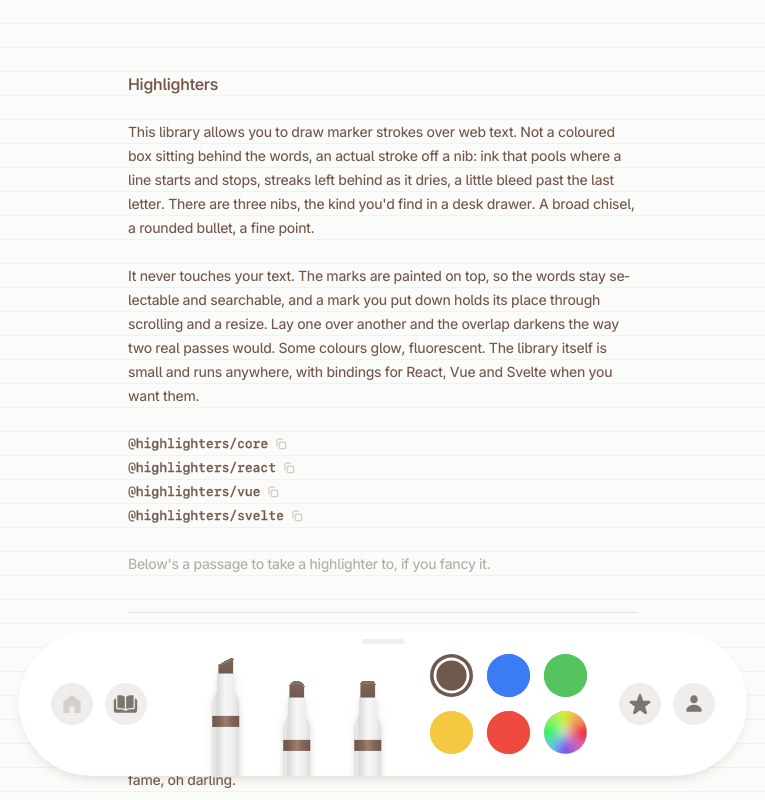
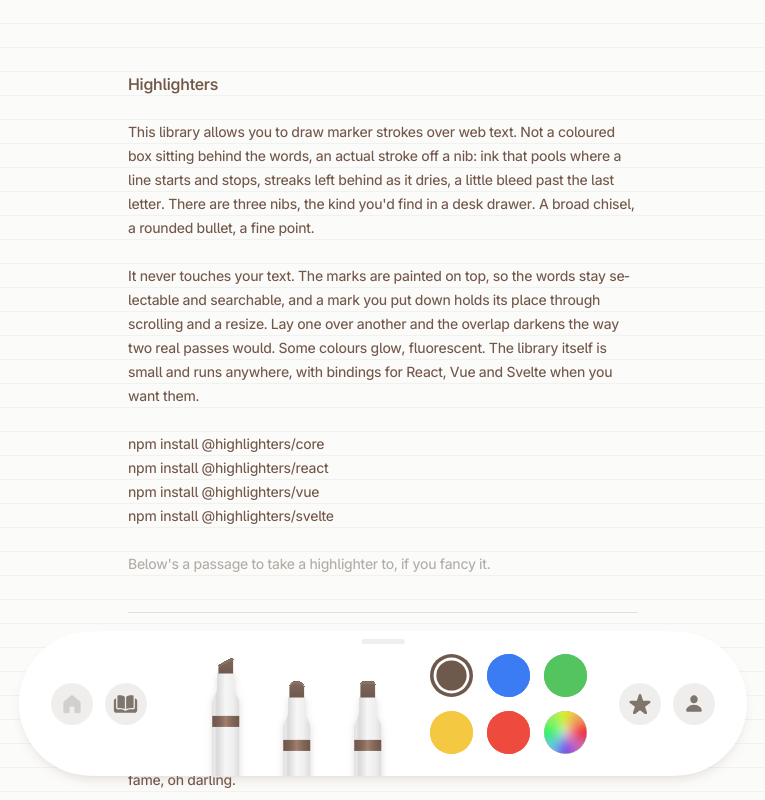
Before and after one commit to JaceThings/Highlighters, a React (Vite) app in the folder apps/website/: page / in a window 1280 px wide. Shown: the top 800 px of the page, without its empty margins (257-1022 px from the left). Built offline with nearby package versions, Linux system fonts and the light colour scheme.

Commit message:
feat(website): replace package buttons with plain install commands

```diff
--- a/apps/website/src/components/CopyablePackages.tsx
+++ /dev/null
@@ -1,128 +0,0 @@
-import { useEffect, useRef, useState } from "react";
-
-// The npm packages, one per line — monospace, each row a click-to-copy control:
-// a faint copy glyph at the trailing edge brightens on hover/focus and flips to a
-// check for a beat after a copy.
-//
-// WEIGHT: only a single SF Mono 500 face is loaded and `font-synthesis: none` is
-// set globally, so font-weight can't thicken the names next to the Inter-500 body.
-// A hairline text-stroke (NAME_STROKE) adds the apparent weight — paint-only, so
-// the grid is untouched (each row stays h-6).
-
-const RESET_MS = 1600;
-const NAME_STROKE = "0.3px";
-
-// Hairline emboldening for the single-weight mono face — see the note above.
-const NAME_WEIGHT_STYLE = { WebkitTextStroke: `${NAME_STROKE} currentColor` } as const;
-
-export function CopyablePackages({ items }: { items: readonly string[] }) {
-  const [copied, setCopied] = useState<string | null>(null);
-  const timer = useRef<ReturnType<typeof setTimeout> | null>(null);
-
-  // Don't fire setState after unmount if a copy was the last thing that happened.
-  useEffect(() => () => {
-    if (timer.current) clearTimeout(timer.current);
-  }, []);
-
-  async function copy(name: string) {
-    try {
-      // Throws (TypeError) in insecure contexts where clipboard is undefined —
-      // caught below, so we never show a false "Copied".
-      await navigator.clipboard.writeText(name);
-    } catch {
-      return;
-    }
-    setCopied(name);
-    if (timer.current) clearTimeout(timer.current);
-    timer.current = setTimeout(() => setCopied(null), RESET_MS);
-  }
-
-  return (
-    <div className="m-0 flex flex-col items-start font-mono text-[0.8125rem]">
-      {items.map((name) => {
-        const isCopied = copied === name;
-        return (
-          <button
-            key={name}
-            type="button"
-            onClick={() => copy(name)}
-            aria-label={isCopied ? `Copied ${name}` : `Copy ${name}`}
-            className="group flex h-6 cursor-pointer items-center gap-1.5 rounded-[3px] text-left transition-transform duration-150 ease-out active:scale-[0.98]"
-          >
-            <span style={NAME_WEIGHT_STYLE}>{name}</span>
-            <CopyGlyph copied={isCopied} />
-          </button>
-        );
-      })}
-
-      {/* One shared polite announcement so screen readers hear the copy. */}
-      <span aria-live="polite" className="sr-only">
-        {copied ? `Copied ${copied} to clipboard` : ""}
-      </span>
-    </div>
-  );
-}
-
-// Trailing glyph: copy and check stacked, cross-faded on the copied state.
-// 14px to sit with the 13px name; strokeWidth 1.8 keeps the lines legible that
-// small. currentColor + opacity so it inherits the brown and the row's hover.
-function CopyGlyph({ copied }: { copied: boolean }) {
-  return (
-    <span
-      className="relative inline-flex size-3.5 flex-none items-center justify-center"
-      aria-hidden
-    >
-      <span
-        className={`absolute inset-0 inline-flex items-center justify-center transition-opacity duration-150 ease-out ${
-          copied
-            ? "opacity-0"
-            : "opacity-35 group-hover:opacity-70 group-focus-visible:opacity-70"
-        }`}
-      >
-        <CopyIcon />
-      </span>
-      <span
-        className={`absolute inset-0 inline-flex items-center justify-center transition-opacity duration-150 ease-out ${
-          copied ? "opacity-100" : "opacity-0"
-        }`}
-      >
-        <CheckIcon />
-      </span>
-    </span>
-  );
-}
-
-function CopyIcon() {
-  return (
-    <svg
-      width={14}
-      height={14}
-      viewBox="0 0 24 24"
-      fill="none"
-      stroke="currentColor"
-      strokeWidth={1.8}
-      strokeLinecap="round"
-      strokeLinejoin="round"
-    >
-      <rect x="9" y="9" width="11" height="11" rx="2.5" />
-      <path d="M5 15.5 V6 A2.5 2.5 0 0 1 7.5 3.5 H15" />
-    </svg>
-  );
-}
-
-function CheckIcon() {
-  return (
-    <svg
-      width={14}
-      height={14}
-      viewBox="0 0 24 24"
-      fill="none"
-      stroke="currentColor"
-      strokeWidth={1.8}
-      strokeLinecap="round"
-      strokeLinejoin="round"
-    >
-      <path d="M5 12.5 L10 17.5 L19 7" />
-    </svg>
-  );
-}
--- /dev/null
+++ b/apps/website/src/components/InstallCommands.tsx
@@ -0,0 +1,14 @@
+// npm install commands, one per line on the 24px ruled grid. Plain body text,
+// font + colour inherited; not interactive. Figma node 2027:77.
+
+export function InstallCommands({ items }: { items: readonly string[] }) {
+  return (
+    <div className="m-0 flex flex-col items-start text-sm leading-6">
+      {items.map((name) => (
+        <p key={name} className="m-0">
+          npm install {name}
+        </p>
+      ))}
+    </div>
+  );
+}
--- a/apps/website/src/pages/Home.tsx
+++ b/apps/website/src/pages/Home.tsx
@@ -1,24 +1,17 @@
 import { useState } from "react";
-import { CopyablePackages } from "../components/CopyablePackages.tsx";
+import { InstallCommands } from "../components/InstallCommands.tsx";
 import { Stagger } from "../components/Stagger.tsx";
 import { useDockEntrance } from "../dock-entrance.tsx";
 import { creditLine, pickNextExcerpt } from "./excerpts.ts";
 
-// The homepage IS the demonstration: a sheet of ruled paper with real text and a
-// pen tray floating below, so marking it up is the obvious thing to do —
-// selecting any text paints it live (SelectionMarker).
+// The homepage IS the demo: ruled paper with real text and a pen tray below —
+// select any line to paint it live (SelectionMarker). Top to bottom: wordmark,
+// intro, features, npm install commands, divider, then a public-domain passage
+// from a no-repeat shuffle bag per load (excerpts.ts).
 //
-// Top to bottom: the wordmark, what the library is, what it does, the npm
-// packages (one per line), a divider, then a long public-domain passage drawn
-// from a shuffle bag per load (excerpts.ts) so there's always fresh prose to
-// highlight and the same passage never lands twice in a row.
-//
-// Type is locked to the paper's 1.5rem (24px) rhythm (Figma 2017:781): line-height
-// and inter-block gap are each one ruled row, the column starts on a row boundary
-// (Layout's 4.5rem top padding), sizes are rem-based — so every line sits within
-// two rules. The wordmark steps up to the 550 heading weight used across the
-// site; body weight, letter-spacing, colour and the ss02 stylistic set (the
-// tailed lowercase l) inherit from <body>.
+// Type locks to the 24px ruled rhythm (Figma 2017:781): line-height and block gap
+// are each one row, sizes rem-based. The wordmark uses the 550 heading weight;
+// everything else (weight, colour, the cv05 tailed l) inherits from <body>.
 
 const INTRO =
   "This library allows you to draw marker strokes over web text. Not a coloured box sitting behind the words, an actual stroke off a nib: ink that pools where a line starts and stops, streaks left behind as it dries, a little bleed past the last letter. There are three nibs, the kind you'd find in a desk drawer. A broad chisel, a rounded bullet, a fine point.";
@@ -56,10 +49,10 @@ export function Home() {
         <p className="m-0">{FEATURES}</p>
       </Stagger>
 
-      {/* The npm packages, one per line — monospace, click-to-copy, still on the
-          24px grid (four lines = four rows). See CopyablePackages. */}
+      {/* The npm install commands, one per line — plain body text on the 24px
+          grid (four lines = four rows). See InstallCommands. */}
       <Stagger index={3}>
-        <CopyablePackages items={PACKAGES} />
+        <InstallCommands items={PACKAGES} />
       </Stagger>
 
       {/* A playful nudge that the passage below is the demo surface. Muted so it
```
